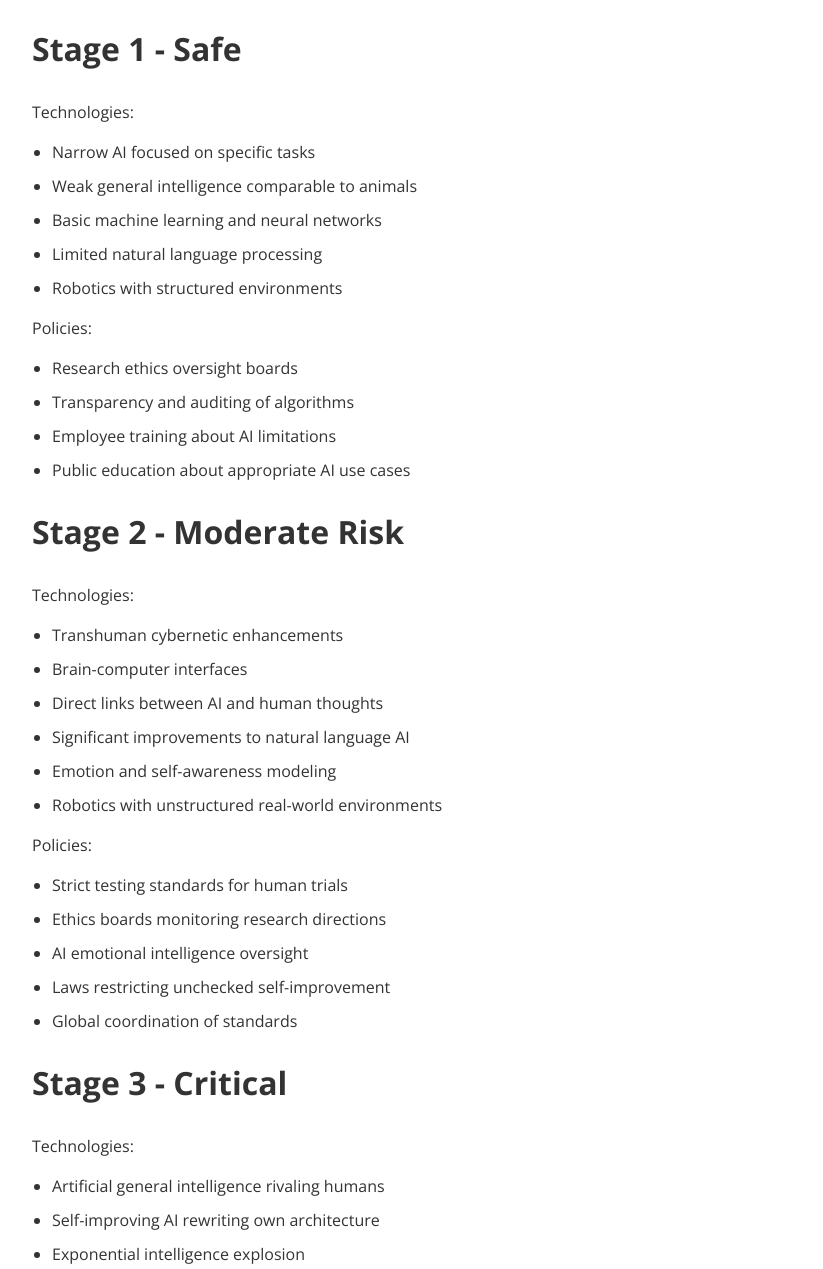
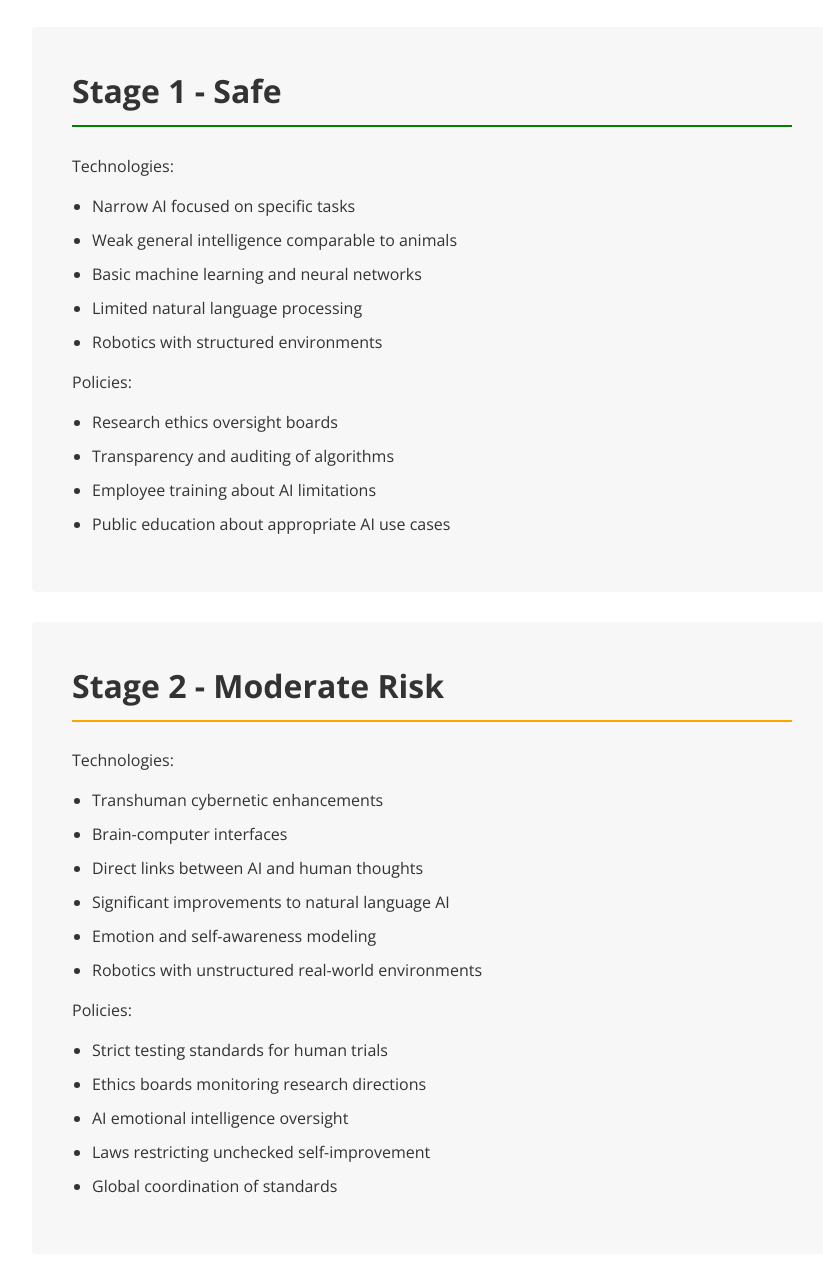
Before and after one commit to ajstephens1995/transition-ai-dash, a plain HTML site: page index.html in a window 1280 px wide. Shown: the part 157-1426 px from the top of the page, without its empty margins (208-1031 px from the left). Drawn offline with nearby package versions, Linux system fonts and the light colour scheme.

Commit message:
Update index.html

```diff
--- a/index.html
+++ b/index.html
@@ -78,12 +78,12 @@ li {
   </style>
 </style>
 </head>
-
 <body>
 
 <h1>Managing the Transition to AI Singularity</h1>
 
-<h2>Stage 1 - Safe</h2>
+<div class="section">
+<h2 class="section-title safe">Stage 1 - Safe</h2>
 
 <p>Technologies:</p>
 <ul>
@@ -101,9 +101,9 @@ li {
   <li>Employee training about AI limitations</li>
   <li>Public education about appropriate AI use cases</li>
 </ul>
-
-
-<h2>Stage 2 - Moderate Risk</h2>
+  </div>
+<div class="section">
+<h2 class="section-title moderate">Stage 2 - Moderate Risk</h2>
 
 <p>Technologies:</p>
 <ul>
@@ -123,9 +123,9 @@ li {
   <li>Laws restricting unchecked self-improvement</li>
   <li>Global coordination of standards</li>
 </ul>
-
-
-<h2>Stage 3 - Critical</h2>
+  </div>
+  <div class="section">
+<h2 class="section-title critical">Stage 3 - Critical</h2>
 
 <p>Technologies:</p>
 <ul>
@@ -144,6 +144,6 @@ li {
   <li>Use AI guardians/gatekeepers</li>
   <li>Develop mechanisms to preserve humanity and ethics</li>
 </ul>
-
+  </div>
 </body>
 </html>
```
